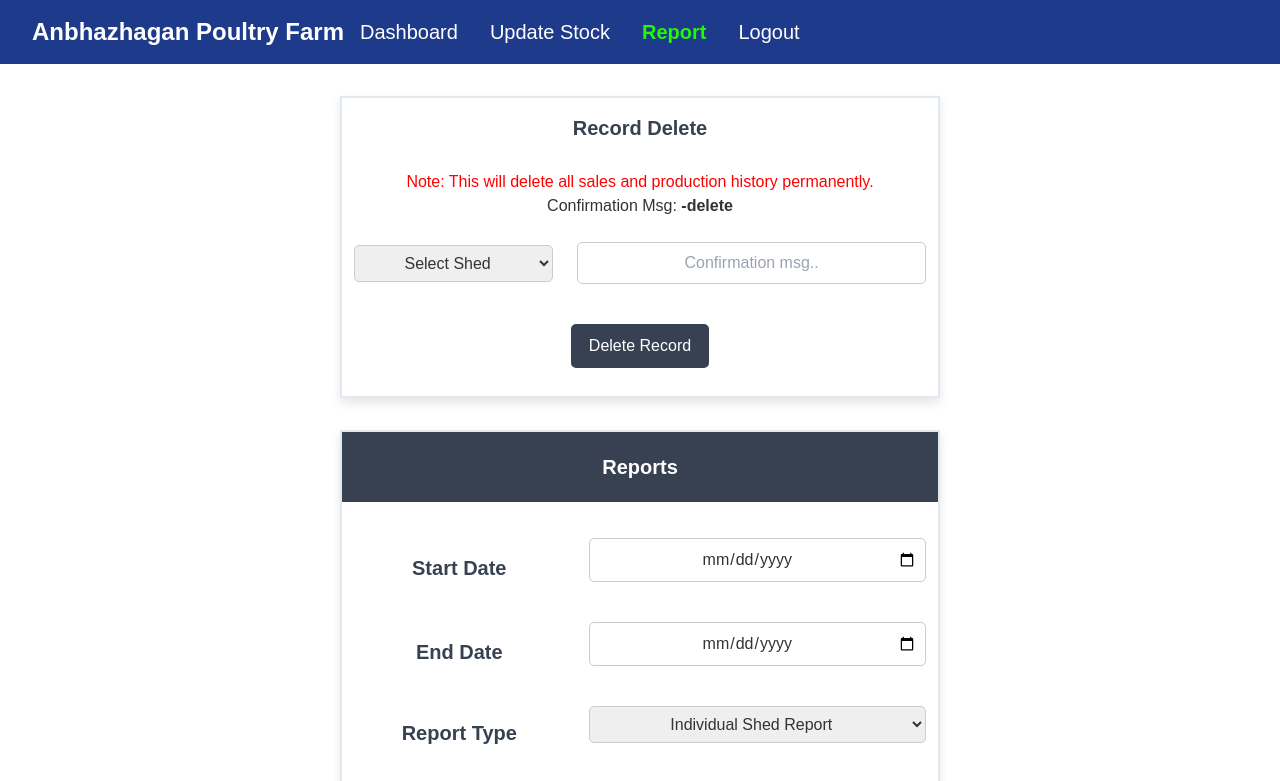
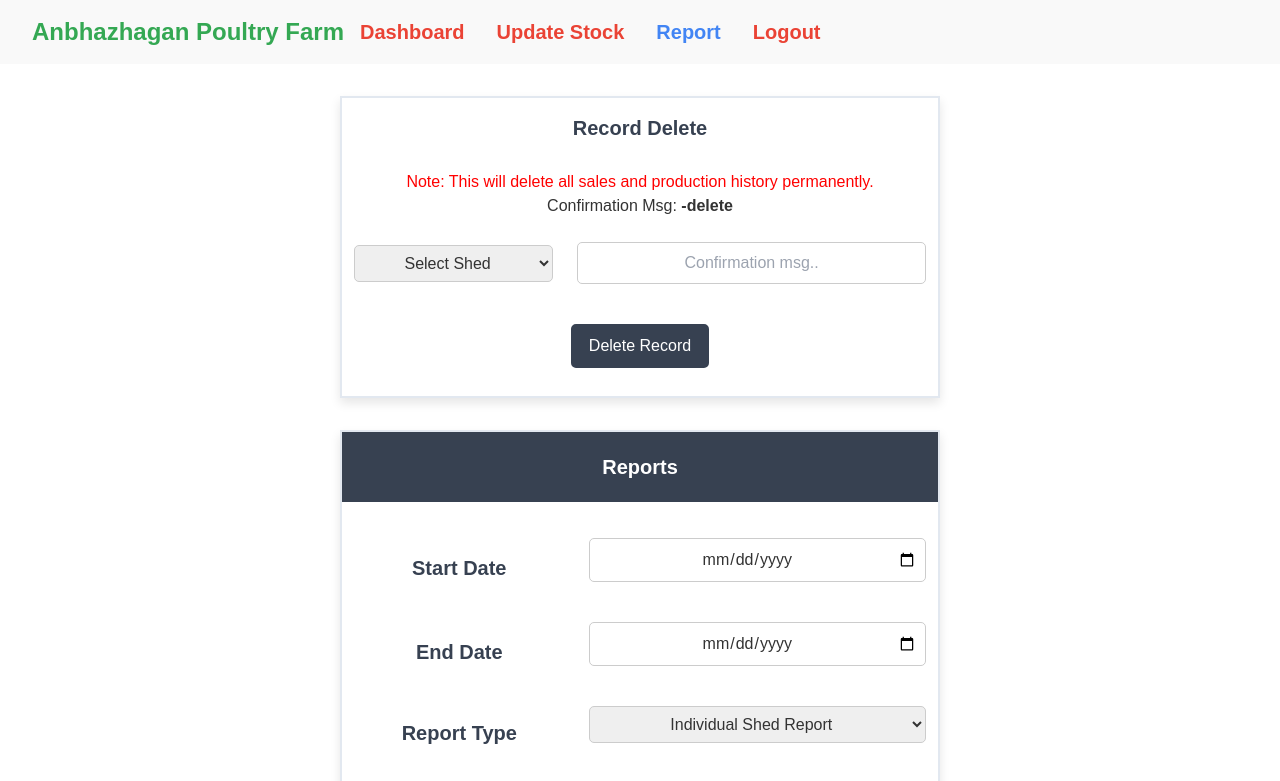
Before and after one commit to GokulKumar2003/Poultry-Farm-Front-End, a React (Vite) app: page /report in a window 1280 px wide. Shown: the top 781 px of the page. Built offline with nearby package versions, Linux system fonts and the light colour scheme; sample sign-in values are in the browser's storage.

Commit message:
Navbar change

```diff
--- a/src/styles/style.css
+++ b/src/styles/style.css
@@ -233,8 +233,7 @@ button:hover {
 
 /* Navbar Styles */
 .navbar {
-  background-color: #1E3A8A;
-  color: white;
+  background-color: #f9f9f9;
   padding: .2rem 2rem;
 }
 
@@ -247,6 +246,7 @@ button:hover {
 .navbar-logo {
   font-size: 1.5rem;
   font-weight: bold;
+  color: #34A853;
 }
 
 .navbar-links {
@@ -259,20 +259,21 @@ button:hover {
 }
 
 .navbar-links a {
-  color: white;
+  color: #EA4335;
   font-size: 1.25rem;
   transition: color 0.2s, transform 0.2s ease-in-out;
   text-decoration: none;
   display: inline-block;
+  font-weight: bold;
 }
 
 .navbar-links a:hover {
-  color: #ffd700;
+  color: #FBBC05;
   transform: translateY(-3px);
 }
 
 .navbar-links a.current {
-  color: #22f706;
+  color: #4285F4;
   transform: none;
   font-weight: bold;
 }
```
